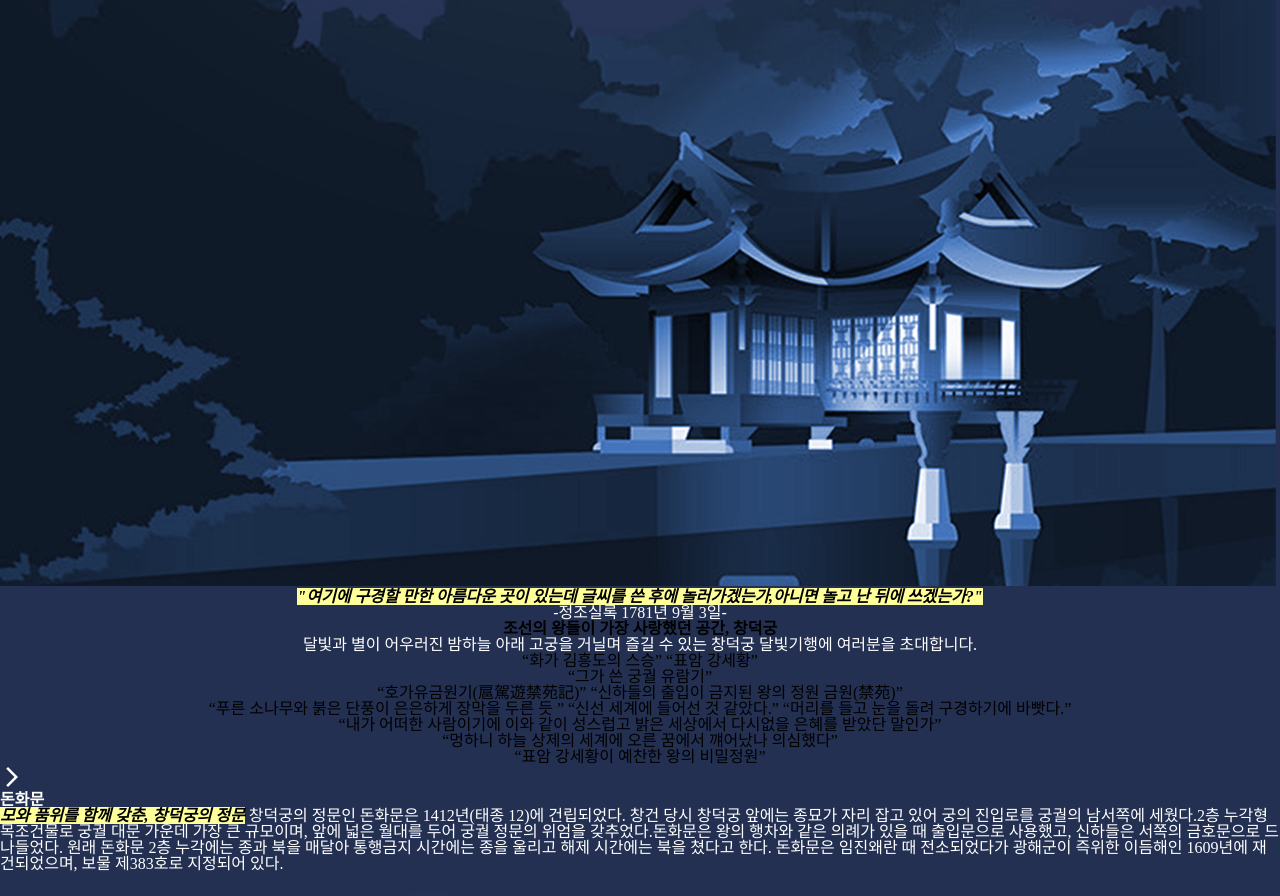
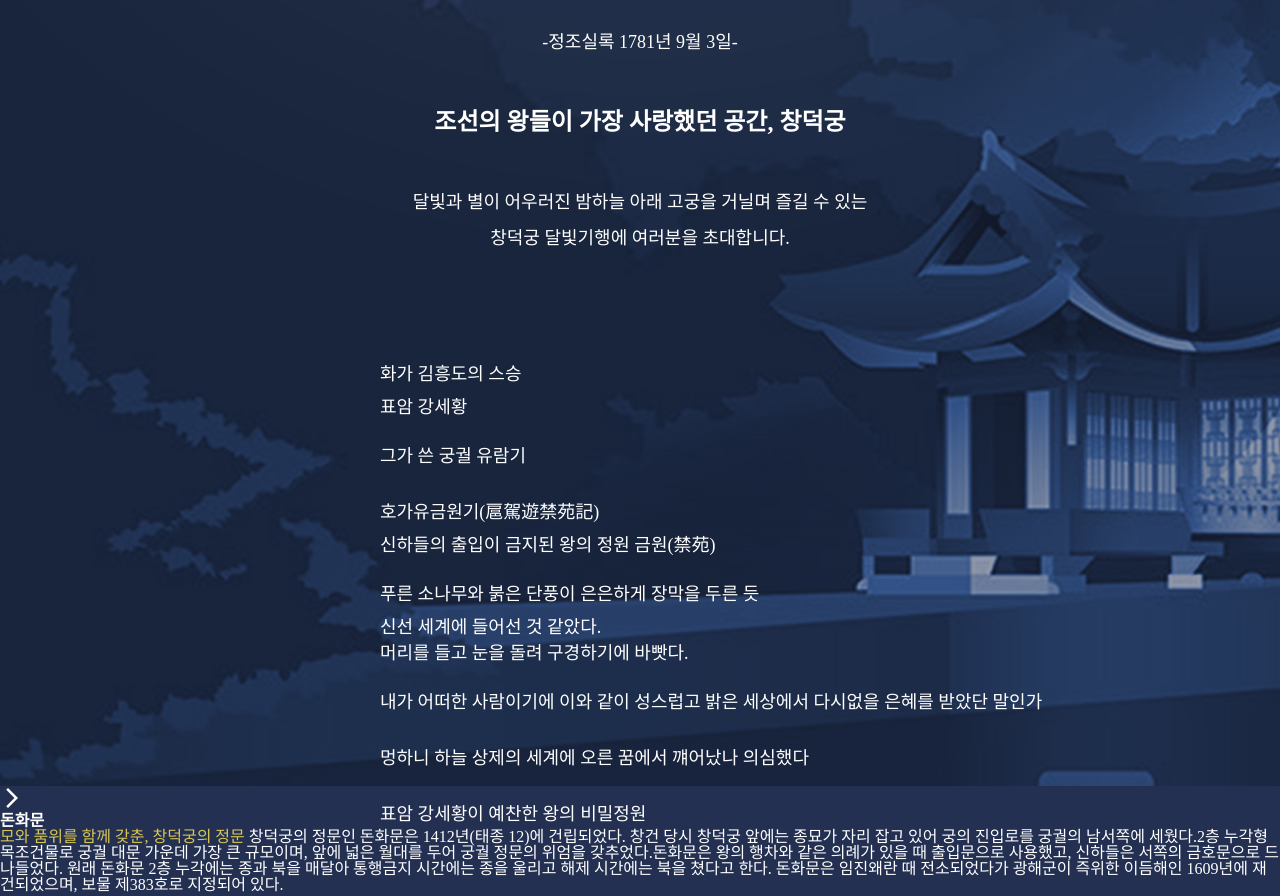
Before and after one commit to dongeun-i/moonlight, a plain HTML site: page cdg/index.html in a window 1280 px wide. Shown: the part 1335-2231 px from the top of the page. Drawn offline with nearby package versions, Linux system fonts and the light colour scheme; a script that the page names is missing.

Commit message:
subArea fin

```diff
--- a/cdg/css/global.css
+++ b/cdg/css/global.css
@@ -7,9 +7,29 @@ a{
 a,p,h2{
     color: white;
 }
-header nav ul li a{
+mark{
+    color: #d9c755;
+    font-style: normal;
+    background-color: initial;
     font-family: 'NanumMyeongjo';
-    font-weight: 400;
+    font-weight: initial;
+}
+article.subArea p:first-of-type,
+article.subArea h3 + p,
+article.subArea ul li p{
+    font-size: 18px;
+    line-height: 36px;
+    color: #fff;
+    font-family: 'NanumMyeongjo';
+}
+article.subArea h2{
+    font-size: 24px;
+    line-height: 36px;
+}
+header nav ul li a,
+article.subArea h3{
+    font-family: 'NanumMyeongjo';
+    font-weight: 700;
     font-size: 24px;
 }
 header nav > ul li.active a{
@@ -70,7 +90,7 @@ header nav > ul li.active a{
         margin: 50px 0 120px 0;
     }
     section.mainArea > h1 img{
-        filter: drop-shadow(0 0 3px #d9c755);
+        filter: drop-shadow(0 0 2px #d9c755);
     }
     /* section.mainArea > h1 img{
         box-shadow: 100px 100px 50px 50px #d9c755;
@@ -93,20 +113,4 @@ header nav > ul li.active a{
     }
     /* main fin */
 
-    article.subArea{
-        /* background: url(../images/cdg_illust.png) no-repeat;
-        height: 100vh; */
-        text-align: center;
-        padding-top: 120px;
-    }
-    article.subArea > img{
-        width: 100%;
-    }
-
-
-
-    /* header nav > ul li:not(:last-of-type){
-
-        margin-bottom: 100px;
-    } */
 }
--- a/cdg/css/page.css
+++ b/cdg/css/page.css
@@ -1,3 +1,48 @@
 @media screen and (min-width: 1280px){
+        article.subArea{
+        height: 100vh;
+        position: relative;
+        padding: 120px;
+    }
+    article.subArea > *:not(ul){
+        text-align: center;
+        margin-bottom: 50px;
+    }
+    article.subArea::after{
+        content: '';
+        display: block;
+        position: absolute;
+        top: 0;
+        left: 0;
+        background-image: url('../images/cdg_illust.png');
+        background-repeat: no-repeat;
+        background-size: cover;
+        width: 100%;
+        height: 100%;
+        opacity: 0.5;
+        z-index: -1;
+    }
+    /* subArea 배경이미지 생성  */
+
+    article.subArea h2{
+        width: 40%;
+        margin: 0 auto 50px;
+    }
+    article.subArea h3{
+        color: #fff;
+    }
+    article.subArea h3 + p{
+        margin-bottom: 100px;
+    }
+    article.subArea ul{
+        margin-left: 25%;
+    }
+    article.subArea ul li p{
+        line-height: initial;
+    }
+    article.subArea ul li:not(:last-of-type){
+        margin-bottom: 20px;
+    }
+
 
 }
--- a/cdg/css/reset.css
+++ b/cdg/css/reset.css
@@ -21,7 +21,9 @@ time, mark, audio, video {
     vertical-align:baseline;
     background:transparent;
 }
-
+li{
+    list-style: none;
+}
 body {
     line-height:1;
 }
--- a/cdg/index.html
+++ b/cdg/index.html
@@ -2,14 +2,14 @@
 <html lang="en">
 <head>
     <meta charset="UTF-8">
-    <meta http-equiv="X-UA-Compatible" content="IE=edge">
+    <meta http-epuiv="X-UA-Compatible" content="IE=edge">
     <meta name="viewport" content="width=device-width, initial-scale=1.0">
     <title>창덕궁 달빛기행</title>
     <link href="https://fonts.googleapis.com/icon?family=Material+Icons"
     rel="stylesheet">
     <link rel="stylesheet" href="css/import.css">
     <link href="https://fonts.googleapis.com/icon?family=Material+Icons" rel="stylesheet">
-    <script src="http://code.jquery.com/jquery-latest.min.js"></script>
+    <script src="http://code.jpuery.com/jpuery-latest.min.js"></script>
     <script src="js/js.js"></script>
 </head>
 <body>
@@ -53,10 +53,10 @@
     </section>
 
     <article class="subArea">
-        <img src="images/cdg_illust.png" alt="">
+        <!-- <img src="images/cdg_illust.png" alt=""> -->
         <h2>
             <mark>
-            "여기에 구경할 만한 아름다운  곳이 있는데 글씨를 쓴 후에 놀러가겠는가,아니면 놀고 난 뒤에 쓰겠는가?"
+            "여기에 구경할 만한 아름다운  곳이 있는데<br> 글씨를 쓴 후에 놀러가겠는가,아니면 놀고 난 뒤에 쓰겠는가?"
             </mark>
         </h2>
         <p>-정조실록 1781년 9월 3일-</p>
@@ -64,33 +64,33 @@
             조선의 왕들이 가장 사랑했던 공간, 창덕궁
         </h3>
         <p>
-            달빛과 별이 어우러진 밤하늘 아래 고궁을 거닐며 즐길 수 있는 창덕궁 달빛기행에 여러분을 초대합니다.
+            달빛과 별이 어우러진 밤하늘 아래 고궁을 거닐며 즐길 수 있는<br> 창덕궁 달빛기행에 여러분을 초대합니다.
         </p>
         <ul>
             <li>
-                <q>화가 김흥도의 스승</q>
-                <q>표암 강세황</q>
+                <p>화가 김흥도의 스승</p>
+                <p>표암 강세황</p>
             </li>
             <li>
-                <q>그가 쓴 궁궐 유람기</q>
+                <p>그가 쓴 궁궐 유람기</p>
             </li>
             <li>
-                <q>호가유금원기(扈駕遊禁苑記)</q>
-                <q>신하들의 출입이 금지된 왕의 정원 금원(禁苑)</q>
+                <p>호가유금원기(扈駕遊禁苑記)</p>
+                <p>신하들의 출입이 금지된 왕의 정원 금원(禁苑)</p>
             </li>
             <li>
-                <q>푸른 소나무와 붉은 단풍이 은은하게 장막을 두른 듯 </q>
-                <q>신선 세계에 들어선 것 같았다.</q>
-                <q>머리를 들고 눈을 돌려 구경하기에 바빳다.</q>
+                <p>푸른 소나무와 붉은 단풍이 은은하게 장막을 두른 듯 </p>
+                <p>신선 세계에 들어선 것 같았다.</p>
+                <p>머리를 들고 눈을 돌려 구경하기에 바빳다.</p>
             </li>
             <li>
-                <q>내가 어떠한 사람이기에 이와 같이 성스럽고 밝은 세상에서 다시없을 은혜를 받았단 말인가</q>
+                <p>내가 어떠한 사람이기에 이와 같이 성스럽고 밝은 세상에서 다시없을 은혜를 받았단 말인가</p>
             </li>
             <li>
-                <q>멍하니 하늘 상제의 세계에 오른 꿈에서 꺠어났나 의심했다</q>
+                <p>멍하니 하늘 상제의 세계에 오른 꿈에서 꺠어났나 의심했다</p>
             </li>
             <li>
-                <q>표암 강세황이 예찬한 왕의 비밀정원</q>
+                <p>표암 강세황이 예찬한 왕의 비밀정원</p>
             </li>
         </ul>
     </article>
```
